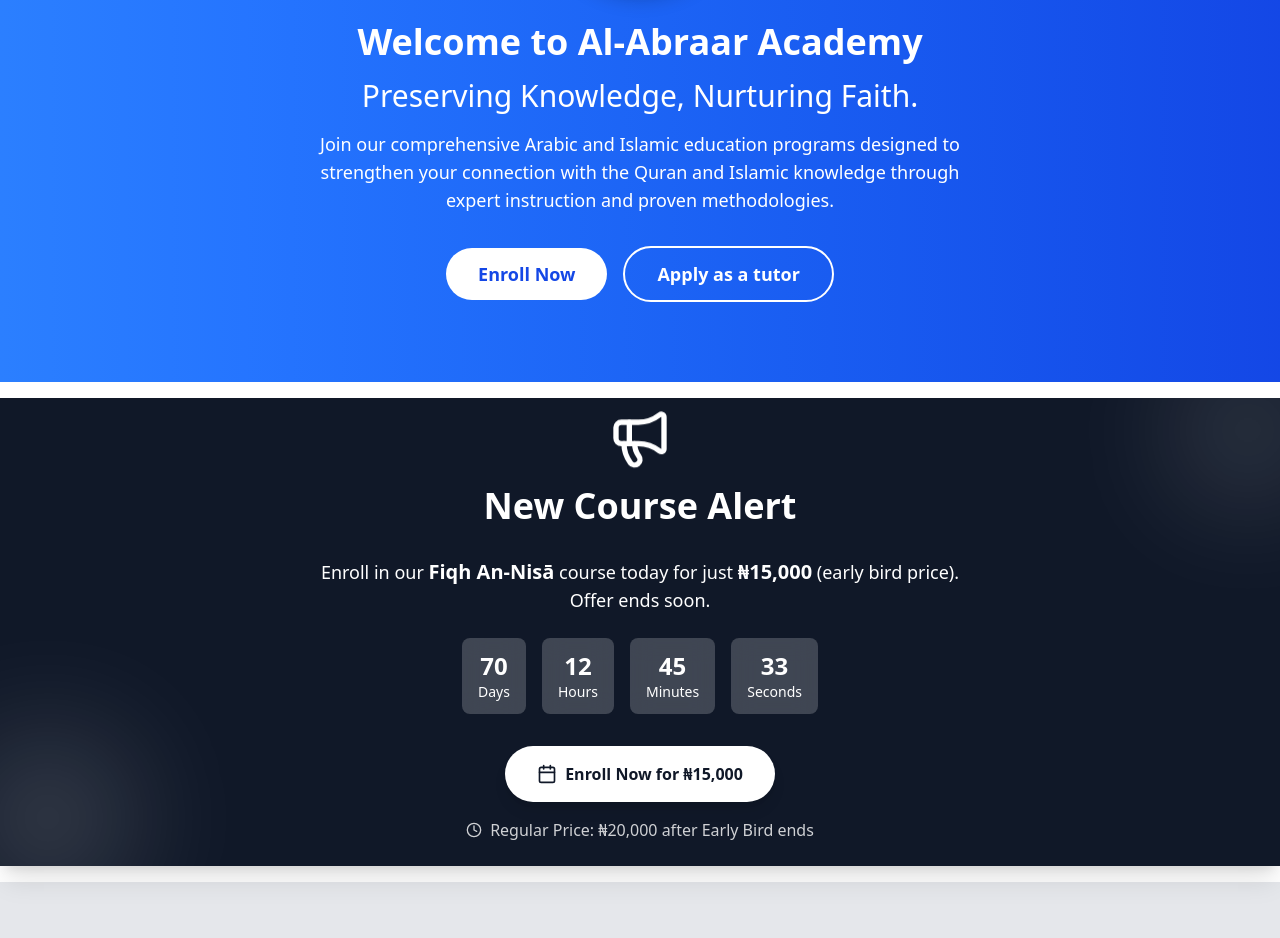
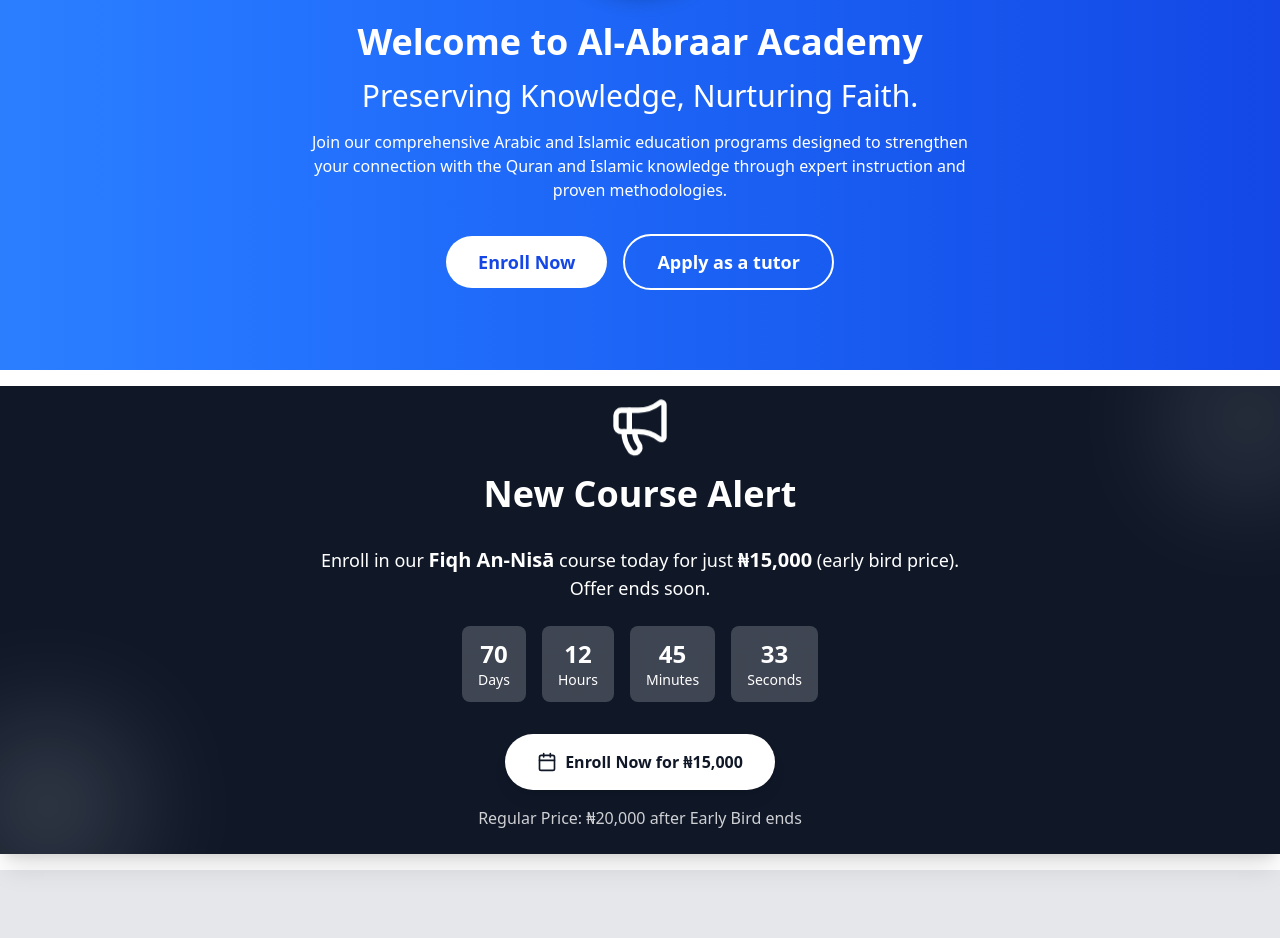
Before and after one commit to Muayyad822/abraar-landing-page, a React (Vite) app: page / in a window 1280 px wide. Shown: the part 302-1240 px from the top of the page. Built offline with nearby package versions, Linux system fonts and the light colour scheme.

Commit message:
Refactor Banner and Hero components; adjust layout and text size for improved readability and visual consistency.

```diff
--- a/src/components/Banner.jsx
+++ b/src/components/Banner.jsx
@@ -214,10 +214,12 @@
         </a>
 
         {/* Regular price note */}
-        <p className="mt-4 text-md flex items-center justify-center gap-2 opacity-80">
-          <Clock className="w-4 h-4" />
-          Regular Price: ₦20,000 after Early Bird ends
-        </p>
+        <div className="flex items-center justify-center">
+          {/* <Clock className="w-4 h-4" /> */}
+          <p className="mt-4 text-md opacity-80">
+            Regular Price: ₦20,000 after Early Bird ends
+          </p>
+        </div>
       </div>
     </section>
   );
--- a/src/components/Hero.jsx
+++ b/src/components/Hero.jsx
@@ -23,7 +23,7 @@
             <p className="mt-4 text-3xl max-w-2xl mx-auto">
               Preserving Knowledge, Nurturing Faith.
             </p>
-            <p className="mt-4 text-lg max-w-2xl mx-auto">
+            <p className="mt-4 text-md max-w-2xl mx-auto">
               Join our comprehensive Arabic and Islamic education programs designed to strengthen your connection with the Quran and Islamic knowledge through expert instruction and proven methodologies.
             </p>
           </ScrollAnimation>
```
